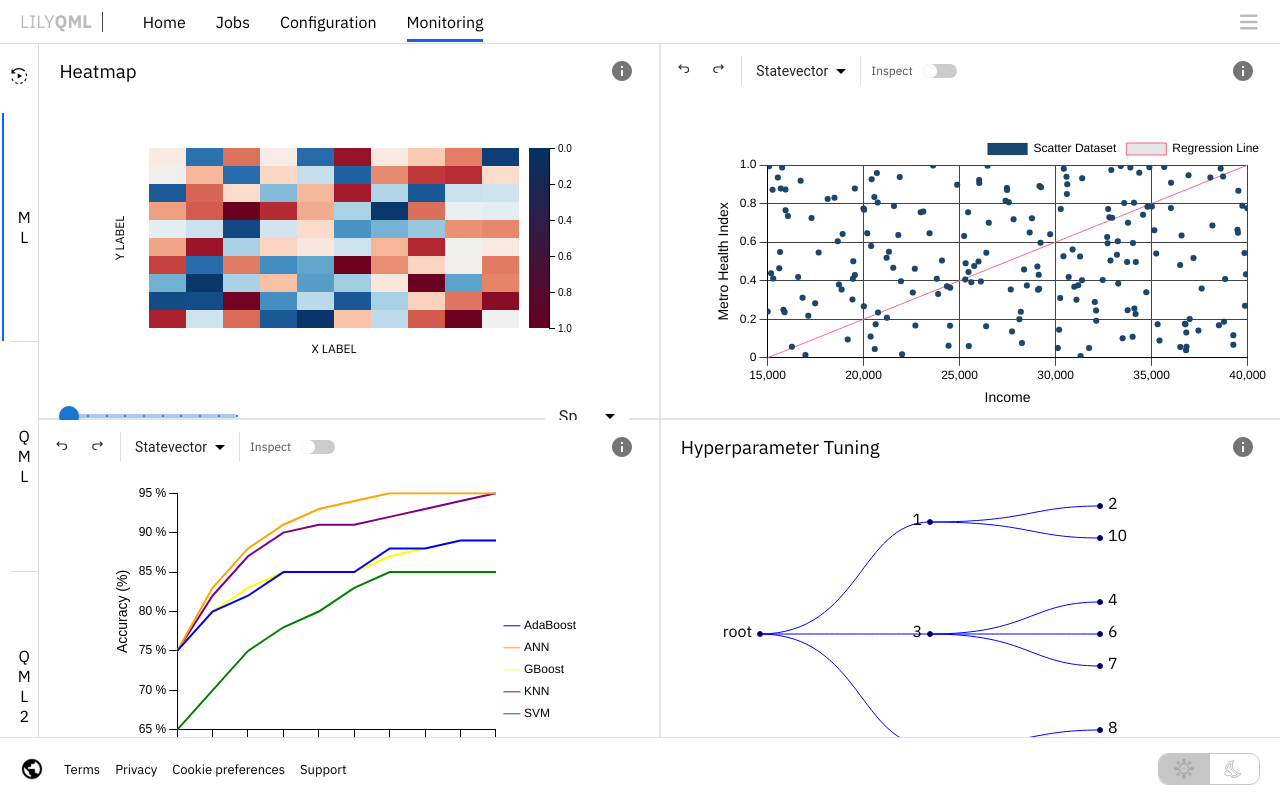
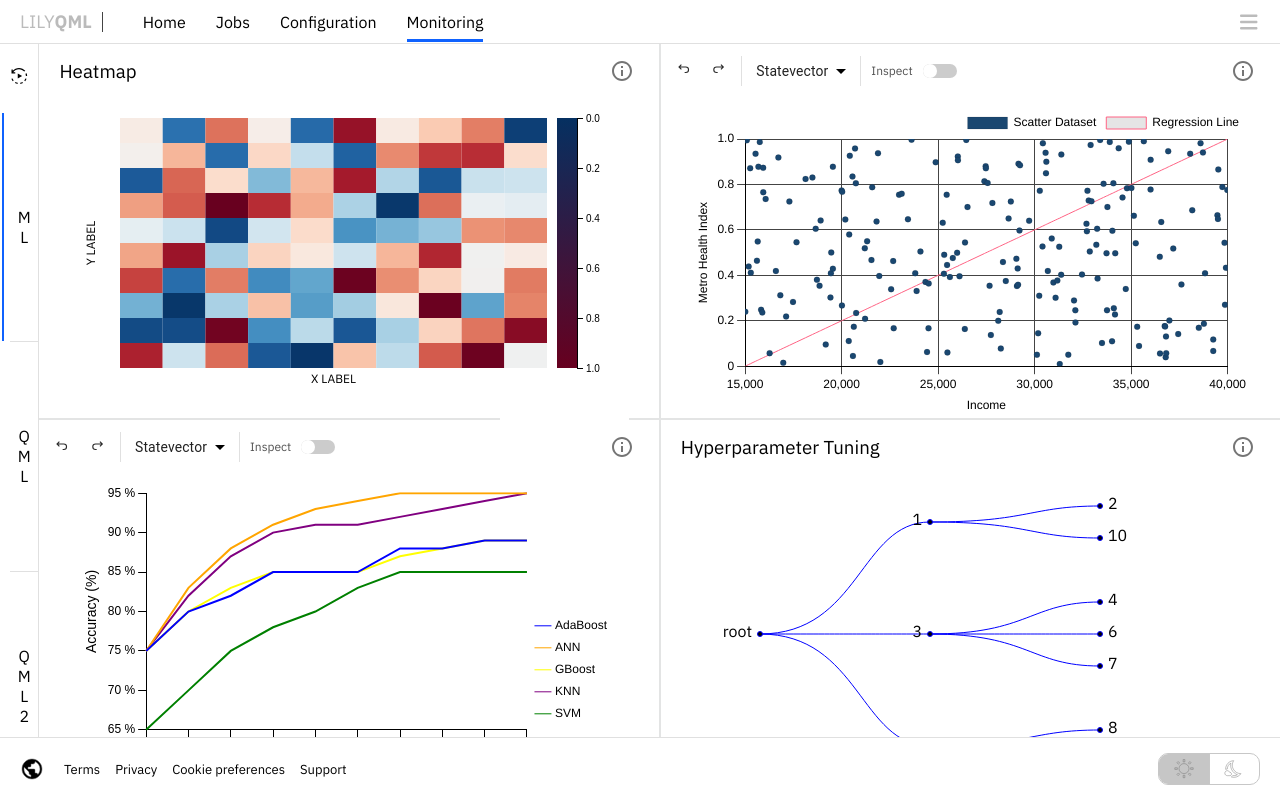
Before and after one commit to xleonplayz/LILYUI, a Next.js app: page /lab/monitoring in a window 1280 px wide. Built offline with nearby package versions, Linux system fonts and the light colour scheme.

Commit message:
heatmap-update1

```diff
--- a/app/lab/monitoring/accuracyPrecisionRecall.tsx
+++ b/app/lab/monitoring/accuracyPrecisionRecall.tsx
@@ -216,7 +216,7 @@ const AccuracyPrecisionRecall: React.FC<AccuracyPrecisionRecallProps> = ({ selec
   };
 
   return (
-    <div style={{ height: '310px', width: '80%', margin: "1.5% auto" }}>
+    <div style={{ height: '310px', width: '90%', margin: "1.5% auto" }}>
       <Line data={dummyData[selectedMetric]} options={options} />
     </div>
   );
--- a/app/lab/monitoring/heatmap.tsx
+++ b/app/lab/monitoring/heatmap.tsx
@@ -2,17 +2,17 @@
 import React, { useState, useEffect, ChangeEvent } from 'react';
 import styled from 'styled-components';
 import { Slider, MenuItem, Tooltip, IconButton } from '@mui/material';
-import InfoIcon from '@mui/icons-material/Info';
+import InfoOutlinedIcon from '@mui/icons-material/InfoOutlined';
 
 import { OutlinedInput, Select } from '@mui/material';
 import * as d3 from 'd3';
 
 const HeatmapContainer = styled.div`
-  width: 500px;
+  width: 90%;
   margin: auto;
   justify-content: center;
   align-items: center;
-  height: 280px;
+  height: 300px;
 `;
 
 const TitleContainer = styled.div`
@@ -35,17 +35,12 @@ const GridTitle = styled.h3<{ theme: string }>`
   margin: 0;
 `;
 
-
-
 const CustomSelect = styled(Select)`
-  // padding: 4px 8px;
-width:15%;
-  // outline: none;
-  // border: none;
+  outline: none;
+  border: none;
   font-size: 0.87rem;
   color: ${({ theme }) => (theme === 'dark' ? '#fff' : '#000')};
   background-color: ${({ theme }) => (theme === 'dark' ? '#21272a' : '#fff')};
-  // width: 130px;
 
   .MuiOutlinedInput-root {
     padding: 0px 0px;
@@ -74,13 +69,13 @@ width:15%;
 `;
 
 const CustomMenuItem = styled(MenuItem)`
-  background-color: ${({ theme }) => (theme === 'dark' ? '#21272a' : '#fff')};
+  background-color: ${({ theme, selected }) => (theme === 'dark' ? (selected ? '#2b3236' : '#21272a') : '#fff')};
   color: ${({ theme }) => (theme === 'dark' ? '#fff' : '#000')};
   &:hover {
     background-color: ${({ theme }) => (theme === 'dark' ? '#2b3236' : '#e8e8e8')};
   }
   &.Mui-selected {
-    background-color: ${({ theme }) => (theme === 'dark' ? '#2b3236' : '#e8e8e8')};
+    background-color: ${({ theme }) => (theme === 'dark' ? '#2b3236' : '#e8e8e8')} !important;
     &:hover {
       background-color: ${({ theme }) => (theme === 'dark' ? '#2b3236' : '#e8e8e8')};
     }
@@ -96,13 +91,14 @@ const CustomTooltip = styled(({ className, ...props }) => (
   <Tooltip {...props} classes={{ popper: className }} placement="bottom-end" arrow />
 ))`
   & .MuiTooltip-tooltip {
-    background-color: ${({ theme }) => (theme === 'dark' ? '#333' : '#fff')};
+    background-color: ${({ theme }) => (theme === 'dark' ? '#343a3e' : '#fff')};
     color: ${({ theme }) => (theme === 'dark' ? '#fff' : '#000')};
     box-shadow: 0px 0px 10px rgba(0, 0, 0, 0.2);
     font-size: 12px;
     border-radius: 4px;
-    padding: 10px;
+    padding: 15px;
     max-width: 220px;
+  // min-height:00px;
   }
   & .MuiTooltip-arrow {
     color: ${({ theme }) => (theme === 'dark' ? '#333' : '#fff')};
@@ -118,7 +114,7 @@ interface HeatmapComponentProps {
 }
 
 const drawHeatmap = (data: number[][], container: HTMLDivElement, theme: string) => {
-  const margin = { top: 50, right: 80, bottom: 50, left: 50 }; // Increased right margin for color bar
+  const margin = { top: 20, right: 80, bottom: 30, left: 50 }; // Increased right margin for color bar
   const width = container.clientWidth - margin.left - margin.right;
   const height = container.clientHeight - margin.top - margin.bottom;
 
@@ -218,7 +214,7 @@ const drawHeatmap = (data: number[][], container: HTMLDivElement, theme: string)
 
 export default function HeatmapComponent({ theme }: HeatmapComponentProps) {
   const [matrix, setMatrix] = useState(generateRandomMatrix(10, 10));
-  const [modelSphere, setModelSphere] = useState('Sphere 1');
+  const [modelSphere, setModelSphere] = useState('Statevector');
 
   useEffect(() => {
     const container = document.getElementById('heatmap-container');
@@ -242,13 +238,12 @@ export default function HeatmapComponent({ theme }: HeatmapComponentProps) {
     <>
       <TitleContainer>
         <GridTitle theme={theme}>Heatmap</GridTitle>
-        <CustomTooltip title="This visualization shows a heatmap of randomly generated values." theme={theme} arrow>
+        <CustomTooltip title="This visualization shows the probability of outputs across the computational basis states, for up to 8 qubits." theme={theme} arrow>
           <ThemedIconButton size="small" theme={theme}>
-            <InfoIcon />
+            <InfoOutlinedIcon />
           </ThemedIconButton>
         </CustomTooltip>
       </TitleContainer>
-
 
       <HeatmapContainer id="heatmap-container" />
       <ControlsContainer>
@@ -269,10 +264,9 @@ export default function HeatmapComponent({ theme }: HeatmapComponentProps) {
           input={<OutlinedInput />}
           theme={theme}
         >
-          <CustomMenuItem value="Sphere 1" theme={theme}>Sphere 1</CustomMenuItem>
-          <CustomMenuItem value="Sphere 2" theme={theme}>Sphere 2</CustomMenuItem>
+          <CustomMenuItem value="Statevector" theme={theme}>Statevector</CustomMenuItem>
+          <CustomMenuItem value="Probabilities" theme={theme}>Probabilities</CustomMenuItem>
         </CustomSelect>
-
       </ControlsContainer>
     </>
   );
--- a/app/lab/monitoring/page.tsx
+++ b/app/lab/monitoring/page.tsx
@@ -633,8 +633,9 @@ const CustomMenuItem = styled(MenuItem)`
 `;
 
 import { Tooltip, IconButton } from "@mui/material";
-import InfoIcon from "@mui/icons-material/Info";
+// import InfoIcon from "@mui/icons-material/Info";
 
+import InfoOutlinedIcon from '@mui/icons-material/InfoOutlined';
 const ThemedIconButton = styled(IconButton)`
   color: ${({ theme }) => (theme === "dark" ? "#fff" : "#000")};
 `;
@@ -990,7 +991,7 @@ export default function HomePage() {
                     arrow
                   >
                     <ThemedIconButton size="small" theme={theme}>
-                      <InfoIcon style={{ marginRight: "20px" }} />
+                      <InfoOutlinedIcon style={{ marginRight: "20px" }} />
                     </ThemedIconButton>
                   </CustomTooltip>
                 </div>
@@ -1034,7 +1035,7 @@ export default function HomePage() {
                     arrow
                   >
                     <ThemedIconButton size="small" theme={theme}>
-                      <InfoIcon style={{ marginRight: "20px" }} />
+                      <InfoOutlinedIcon style={{ marginRight: "20px" }} />
                     </ThemedIconButton>
                   </CustomTooltip>
                 </div>
@@ -1049,7 +1050,7 @@ export default function HomePage() {
                     arrow
                   >
                     <ThemedIconButton size="small" theme={theme}>
-                      <InfoIcon style={{ marginRight: "20px" }} />
+                      <InfoOutlinedIcon style={{ marginRight: "20px" }} />
                     </ThemedIconButton>
                   </CustomTooltip>
                 </div>
--- a/app/lab/monitoring/scatter.tsx
+++ b/app/lab/monitoring/scatter.tsx
@@ -31,18 +31,24 @@ const Container = styled.div`
   justify-content: center;
   align-items: center;
   flex-direction: column;
-  padding: 20px;
+  padding: 10px 0px;
 `;
 
 const ScatterPlotContainer = styled.div`
   width: 90%;
-  height: 310px;
+  height: 310px;  /* Adjusted height for better visibility */
   color: ${({ theme }) => (theme === 'dark' ? 'white' : 'black')};
   border-radius: 10px;
   position: relative;
   display: flex;
   justify-content: center;
+  margin: auto;
   align-items: center;
+`;
+
+const StyledScatter = styled(Scatter)`
+  width: 100% !important;
+  height: 100% !important;
 `;
 
 const HeaderContainer = styled.div`
@@ -50,7 +56,6 @@ const HeaderContainer = styled.div`
   display: flex;
   align-items: center;
   justify-content: flex-start;
-  // margin-bottom: 0px;
   margin: auto;
   color: white;
   font-size: 24px;
@@ -178,6 +183,7 @@ const Scat = ({ theme, dataPoints }) => {
   };
 
   const options = {
+    maintainAspectRatio: false,
     plugins: {
       legend: {
         display: true,
@@ -197,7 +203,7 @@ const Scat = ({ theme, dataPoints }) => {
           text: 'Income',
           color: textColor,
           font: {
-            size: 14,
+            size: 12,
             weight: '500',
           },
         },
@@ -220,7 +226,7 @@ const Scat = ({ theme, dataPoints }) => {
           text: 'Metro Health Index',
           color: textColor,
           font: {
-            size: 14,
+            size: 12,
             weight: '500',
           },
         },
@@ -247,9 +253,8 @@ const Scat = ({ theme, dataPoints }) => {
 
   return (
     <Container theme={theme}>
-
       <ScatterPlotContainer theme={theme}>
-        <Scatter data={data} options={options} />
+        <StyledScatter data={data} options={options} />
       </ScatterPlotContainer>
     </Container>
   );
```
